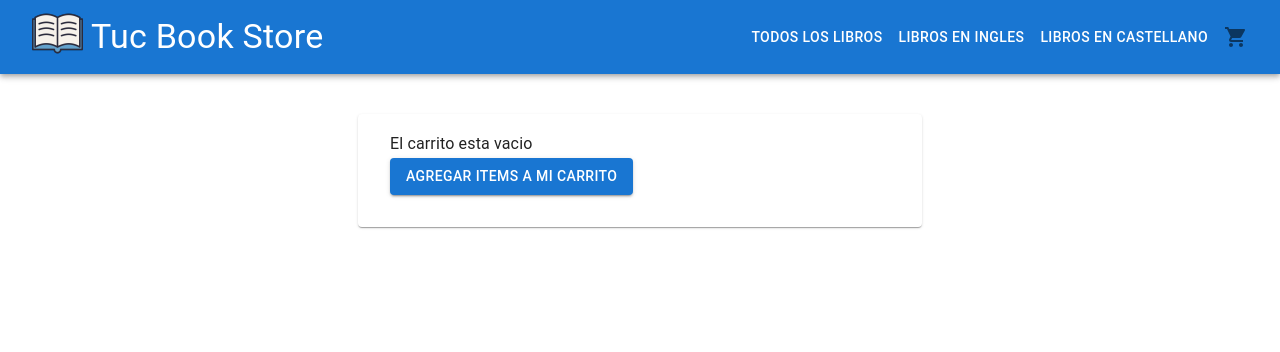
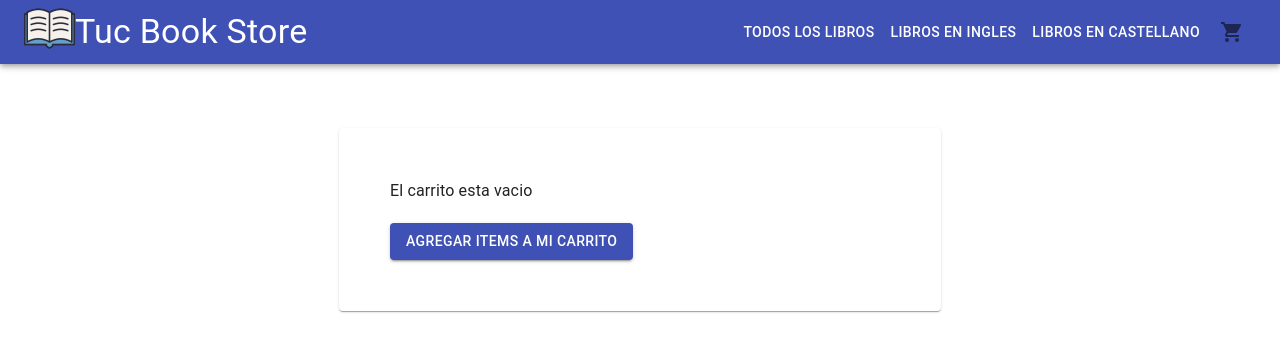
Before and after one commit to magrellet/tuc-store, a React (Create React App) app: page /cart in a window 1280 px wide. Shown: the top 352 px of the page. Built offline with nearby package versions, Linux system fonts and the light colour scheme.

Commit message:
Downgrade from MUI 5 to MUI 4 to avoid issues with extra dependencies

```diff
--- a/src/components/Cart/Cart.js
+++ b/src/components/Cart/Cart.js
@@ -1,16 +1,16 @@
 import React, { useContext, useState, useEffect } from "react";
 
-import Grid from "@mui/material/Grid";
-import Paper from "@mui/material/Paper";
-import Button from "@mui/material/Button";
-import Box from "@mui/material/Box";
-import Dialog from "@mui/material/Dialog";
-import DialogActions from "@mui/material/DialogActions";
-import DialogContent from "@mui/material/DialogContent";
-import DialogContentText from "@mui/material/DialogContentText";
-import DialogTitle from "@mui/material/DialogTitle";
-import Slide from "@mui/material/Slide";
-import TextField from "@mui/material/TextField";
+import Grid from "@material-ui/core/Grid";
+import Paper from "@material-ui/core/Paper";
+import Button from "@material-ui/core/Button";
+import Dialog from "@material-ui/core/Dialog";
+import DialogActions from "@material-ui/core/DialogActions";
+import DialogContent from "@material-ui/core/DialogContent";
+import DialogContentText from "@material-ui/core/DialogContentText";
+import DialogTitle from "@material-ui/core/DialogTitle";
+import Slide from "@material-ui/core/Slide";
+import TextField from "@material-ui/core/TextField";
+import { makeStyles } from "@material-ui/core/styles";
 
 import { CartContext } from "../../context/CartContext";
 
@@ -20,6 +20,31 @@ import { setDoc, doc, updateDoc, Timestamp } from "firebase/firestore/lite";
 import { v4 as uuid } from "uuid";
 import CartItemDetail from "./CartItemDetail";
 import EmptyCart from "./EmptyCart";
+
+const useStyles = makeStyles((theme) => ({
+  paper: {
+    padding: "4%",
+    margin: "5%",
+    marginLeft: "auto",
+    marginRight: "auto",
+    display: "flex",
+    flexGrow: 1,
+    maxWidth: "100%",
+    maxHeight: "100%",
+  },
+  textField: {
+    padding: "5px",
+    margin: "5px",
+  },
+  button: {
+    padding: "20px",
+    marginLeft: "5px",
+    marginRight: "5px",
+  },
+  grid: {
+    margin: "10px",
+  },
+}));
 
 const Transition = React.forwardRef(function Transition(props, ref) {
   return <Slide direction="up" ref={ref} {...props} />;
@@ -40,6 +65,7 @@ const Cart = () => {
   const [phone, setPhone] = useState("");
   const [buyer, setBuyer] = useState(buyerDefaultValues);
   const orderId = uuid();
+  const classes = useStyles();
 
   useEffect(() => {
     setBuyer({ name: name, phone: phone, email: email });
@@ -102,9 +128,11 @@ const Cart = () => {
         <EmptyCart />
       )}
       {cartItems.length !== 0 ? (
-        <Paper sx={{ p: 4, px: 40, m: 5, mr: "auto", ml: "auto", flexGrow: 1 }}>
-          <Grid key="id" container spacing={1}>
+        <Paper container className={classes.paper}>
+          <br />
+          <Grid key="id" container>
             <TextField
+              className={classes.textField}
               required
               id="name"
               label="Nombre"
@@ -112,10 +140,10 @@ const Cart = () => {
               defaultValue={name}
               onChange={(e) => setName(e.target.value)}
               error={name === ""}
-              helperText={name === "" ? 'Agregar Nombre' : ' '}
+              helperText={name === "" ? "Agregar Nombre" : " "}
             />
-            <Box sx={{ p: 1 }} />
             <TextField
+              className={classes.textField}
               required
               id="phone"
               label="Telefono"
@@ -127,30 +155,36 @@ const Cart = () => {
                 pattern: "[0-9]*",
               }}
               error={phone === ""}
-              helperText={phone === "" ? 'Agregar Numero Telefonico' : ' '}
+              helperText={phone === "" ? "Agregar Numero Telefonico" : " "}
             />
-            <Box sx={{ p: 1 }} />
             <TextField
+              className={classes.textField}
               required
               id="email"
               label="Email"
               defaultValue={email}
               onChange={(e) => setEmail(e.target.value)}
               error={email === ""}
-              helperText={email === "" ? 'Agregar email' : ' '}
+              helperText={email === "" ? "Agregar email" : " "}
             />
-            <Box sx={{ p: 1 }} />
             <TextField
+              className={classes.textField}
               required
               id="conf-mail"
               label="Confirmar Email"
               defaultValue={email}
               onChange={(e) => setConfEmail(e.target.value)}
-              error={confEmail === "" || email !== confEmail }
-              helperText={ (confEmail === "" || email !== confEmail) ? 'Confirmar email' : ' '}
+              error={confEmail === "" || email !== confEmail}
+              helperText={
+                confEmail === "" || email !== confEmail
+                  ? "Confirmar email"
+                  : " "
+              }
             />
-            <Box sx={{ p: 1 }} />
+            <br />
+            <br />
             <Button
+              className={classes.button}
               variant="contained"
               color="primary"
               onClick={() => {
@@ -159,9 +193,16 @@ const Cart = () => {
             >
               Limpiar carrito
             </Button>
-            <Box sx={{ p: 1 }} />
             <Button
-              disabled={!(name !== "" && email !== "" && phone !== "" && email === confEmail)}
+              className={classes.button}
+              disabled={
+                !(
+                  name !== "" &&
+                  email !== "" &&
+                  phone !== "" &&
+                  email === confEmail
+                )
+              }
               variant="contained"
               color="primary"
               onClick={() => {
@@ -170,6 +211,7 @@ const Cart = () => {
             >
               Comprar
             </Button>
+            <br />
             <Dialog
               open={open}
               TransitionComponent={Transition}
--- a/src/components/Cart/CartItemDetail.js
+++ b/src/components/Cart/CartItemDetail.js
@@ -1,46 +1,66 @@
 import React from "react";
 
-import Grid from "@mui/material/Grid";
-import Paper from "@mui/material/Paper";
-import Typography from "@mui/material/Typography";
-import ButtonBase from "@mui/material/ButtonBase";
-import Button from "@mui/material/Button";
+import { makeStyles } from "@material-ui/core/styles";
+import Grid from "@material-ui/core/Grid";
+import Paper from "@material-ui/core/Paper";
+import Typography from "@material-ui/core/Typography";
+import ButtonBase from "@material-ui/core/ButtonBase";
+import Button from "@material-ui/core/Button";
 
-import { styled } from "@mui/material/styles";
-
-const Img = styled("img")({
+const useStyles = makeStyles((theme) => ({
+  root: {
+    flexGrow: 1,
+    padding: "10px",
+    "& .MuiTextField-root": {
+      margin: theme.spacing(1),
+      width: "25ch",
+    },
+  },
+  paper: {
+    padding: theme.spacing(2),
+    margin: "auto",
+    maxWidth: 500,
+  },
+  image: {
+    width: 128,
+    height: 128,
+  },
+  img: {
     margin: "auto",
     display: "block",
     maxWidth: "100%",
     maxHeight: "100%",
-});
-
+  },
+  form: {
+    padding: "4px",
+  },
+}));
 const CartItemDetail = (props) => {
   const { cartItem, i, removeItem } = props;
+  const classes = useStyles();
 
   return (
-    <Paper id={i} sx={{ p: 4, m: 5, mr: "auto", ml: "auto", maxWidth: 500, flexGrow: 1 }}>
-      <Grid container spacing={2}>
+    <div className={classes.root}>
+      <Paper key={i} className={classes.paper}>
+        <Grid key={i} container spacing={2}>
           <Grid item>
-          <ButtonBase sx={{ width: 128, height: 128 }}>
-            <Img alt="complex" src={cartItem.item.img} />
+            <ButtonBase className={classes.image}>
+              <img
+                className={classes.img}
+                alt="complex"
+                src={cartItem.item.img}
+              />
             </ButtonBase>
           </Grid>
           <Grid item xs={12} sm container>
             <Grid item xs container direction="column" spacing={2}>
               <Grid item xs>
-              <Typography gutterBottom variant="subtitle1" component="div">
+                <Typography gutterBottom variant="subtitle1">
                   {cartItem.item.title}
-              </Typography>
-              <Typography variant="body2" gutterBottom>
-                Precio Unitario: {cartItem.item.price}
-              </Typography>
-              <Typography variant="body2" color="text.secondary">
-                Cantidad: {cartItem.quantity}
                 </Typography>
               </Grid>
               <Grid item>
-              <Typography sx={{ cursor: "pointer" }} variant="body2">
+                <Typography variant="body2" style={{ cursor: "pointer" }}>
                   <Button
                     onClick={() => {
                       removeItem(cartItem.item.id);
@@ -52,13 +72,17 @@ const CartItemDetail = (props) => {
               </Grid>
             </Grid>
             <Grid item>
-            <Typography variant="subtitle1" component="div">
+              <Typography variant="subtitle1">
+                Cantidad: {cartItem.quantity}
+              </Typography>
+              <Typography variant="subtitle1">
                 Precio total: {cartItem.item.price * cartItem.quantity}
               </Typography>
             </Grid>
           </Grid>
         </Grid>
       </Paper>
+    </div>
   );
 };
 
--- a/src/components/Cart/EmptyCart.js
+++ b/src/components/Cart/EmptyCart.js
@@ -1,23 +1,36 @@
 import React from "react";
 import { Link } from "react-router-dom";
 
-import Grid from "@mui/material/Grid";
-import Paper from "@mui/material/Paper";
-import Typography from "@mui/material/Typography";
-import Button from "@mui/material/Button";
+import Grid from "@material-ui/core/Grid";
+import Paper from "@material-ui/core/Paper";
+import Typography from "@material-ui/core/Typography";
+import Button from "@material-ui/core/Button";
+
+import { makeStyles } from "@material-ui/core/styles";
+
+const useStyles = makeStyles((theme) => ({
+  paper: {
+    padding: "4%",
+    margin: "5%",
+    marginLeft: "auto",
+    marginRight: "auto",
+    display: "flex",
+    flexGrow: 1,
+    maxWidth: "500px",
+  },
+}));
 
 const EmptyCart = () => {
+  const classes = useStyles();
   return (
-    <Paper id="id" sx={{ p: 4, m: 5, mr: "auto", ml: "auto",  maxWidth: 500, flexGrow: 1 }}>
-      <Grid container spacing={2}></Grid>
+    <Paper id="id" className={classes.paper}>
       <Grid item>
-        <Typography variant="subtitle1">
-          El carrito esta vacio
-          <br />
-          <Button component={Link} to="/" variant="contained" color="primary">
-            Agregar items a mi carrito
-          </Button>
-        </Typography>
+        <Typography variant="body1">El carrito esta vacio</Typography>
+
+        <br />
+        <Button component={Link} to="/" variant="contained" color="primary">
+          Agregar items a mi carrito
+        </Button>
       </Grid>
     </Paper>
   );
--- a/src/components/container/items/Item.js
+++ b/src/components/container/items/Item.js
@@ -1,21 +1,40 @@
 import { Link } from "react-router-dom";
-import Card from '@mui/material/Card';
-import CardHeader from '@mui/material/CardHeader';
-import CardMedia from '@mui/material/CardMedia';
-import CardContent from '@mui/material/CardContent';
-import CardActions from '@mui/material/CardActions';
-import IconButton from '@mui/material/IconButton';
-import Typography from '@mui/material/Typography';
-import Button from '@mui/material/Button';
+import { makeStyles } from "@material-ui/core/styles";
+import Card from "@material-ui/core/Card";
+import CardActions from "@material-ui/core/CardActions";
+import CardContent from "@material-ui/core/CardContent";
+import CardMedia from "@material-ui/core/CardMedia";
+import Button from "@material-ui/core/Button";
+import IconButton from "@material-ui/core/IconButton";
+import Typography from "@material-ui/core/Typography";
+
+import { CardHeader } from "@material-ui/core";
+
+const useStyles = makeStyles((theme) => ({
+  root: {
+    maxWidth: 345,
+  },
+  media: {
+    height: 500,
+    paddingTop: "6%",
+  },
+}));
 
 const Item = (props) => {
   const { item } = props;
+  const classes = useStyles();
+
   const itemDetailUrl = `/item/${item.id}`;
 
   return (
-    <Card sx={{ maxWidth: 345 }} >
+    <Card className={classes.root}>
       <CardHeader title={item.title} />
-      <CardMedia component="img" title="image" src={item.img} />
+      <CardMedia
+        className={classes.media}
+        component="img"
+        title="image"
+        image={item.img}
+      />
       <CardContent>
         <Typography variant="body2" color="textSecondary">
           {item.body}
@@ -23,12 +42,9 @@ const Item = (props) => {
       </CardContent>
       <CardActions>
         <Link to={itemDetailUrl}>
-          <Button size="small">
-            Ver Detalle
-          </Button>
+          <Button size="small">Ver Detalle</Button>
         </Link>
-        <IconButton aria-label="share">
-        </IconButton>
+        <IconButton aria-label="share"></IconButton>
       </CardActions>
     </Card>
   );
--- a/src/components/container/items/ItemCount.js
+++ b/src/components/container/items/ItemCount.js
@@ -1,14 +1,24 @@
 import React, { useState, useEffect } from "react";
-import TextField from "@mui/material/TextField";
-import ButtonGroup from "@mui/material/ButtonGroup";
-import Button from "@mui/material/Button";
-import AddIcon from "@mui/icons-material/Add";
-import RemoveIcon from "@mui/icons-material/Remove";
+import TextField from "@material-ui/core/TextField";
+import ButtonGroup from "@material-ui/core/ButtonGroup";
+import Button from "@material-ui/core/Button";
+import AddIcon from "@material-ui/icons/Add";
+import RemoveIcon from "@material-ui/icons/Remove";
+import { makeStyles } from "@material-ui/core/styles";
+
+const useStyles = makeStyles((theme) => ({
+  button: {
+    padding: "17px",
+    marginLeft: "4px",
+    marginRight: "4px",
+  },
+}));
 
 const ItemCount = (props) => {
   const { initialQuantity, maxStock, onAdd } = props;
   const [itemCount, setItemCount] = useState(initialQuantity);
   const itemStock = maxStock;
+  const classes = useStyles();
 
   const increateItems = (e) => {
     e.preventDefault();
@@ -30,6 +40,7 @@ const ItemCount = (props) => {
     <div>
       <ButtonGroup color="primary">
         <Button
+          className={classes.button}
           sx={{ p: 2, mx: 1 }}
           color="primary"
           onClick={(e) => {
@@ -55,6 +66,7 @@ const ItemCount = (props) => {
       />
       <ButtonGroup color="primary">
         <Button
+          className={classes.button}
           sx={{ p: 2, mx: 1 }}
           color="primary"
           onClick={(e) => {
--- a/src/components/container/items/ItemDetail.js
+++ b/src/components/container/items/ItemDetail.js
@@ -1,18 +1,34 @@
 import { useState, useContext } from "react";
 import { Link } from "react-router-dom";
-import Card from "@mui/material/Card";
-import CardMedia from "@mui/material/CardMedia";
-import CardActions from "@mui/material/CardActions";
-import Typography from "@mui/material/Typography";
-import Button from "@mui/material/Button";
+import Card from "@material-ui/core/Card";
+import Typography from "@material-ui/core/Typography";
+import CardMedia from "@material-ui/core/CardMedia";
+import CardActions from "@material-ui/core/CardActions";
+import Button from "@material-ui/core/Button";
+import { makeStyles } from "@material-ui/core/styles";
 
 import ItemCount from "./ItemCount";
 import { CartContext } from "../../../context/CartContext";
+
+const useStyles = makeStyles((theme) => ({
+  card: {
+    padding: "4%",
+    margin: "1%",
+    marginLeft: "30%",
+    marginRight: "30%",
+    display: "flex",
+    paddingRight: "70px",
+    paddingLeft: "70px",
+    maxWidth: "400px",
+    flexGrow: 1,
+  },
+}));
 
 const ItemDetail = ({ item }) => {
   const initialQuantity = 0;
   const [itemQuantity, setItemQuantity] = useState(initialQuantity);
   const { addItem } = useContext(CartContext);
+  const classes = useStyles();
 
   const onAdd = (quantityToAdd) => {
     setItemQuantity(quantityToAdd);
@@ -20,7 +36,7 @@ const ItemDetail = ({ item }) => {
   };
 
   return (
-    <Card sx={{ p: 4, m: 5, mr: "auto", ml: "auto", maxWidth: 400 }}>
+    <Card className={classes.card}>
       {item && (
         <Typography component="div">
           <CardMedia
@@ -30,15 +46,18 @@ const ItemDetail = ({ item }) => {
             src={item.img}
             title="img"
           />
-          <Typography className="Typography" variant="h4" color="textPrimary">
+          <Typography variant="h4" color="textPrimary">
             {item.title}
           </Typography>
-          <Typography className="Typography" variant="h5" color="textSecondary">
+          <br />
+          <Typography variant="h5" color="textSecondary">
             {item.body}
           </Typography>
-          <Typography className="Typography" variant="h6" color="textSecondary">
+          <br />
+          <Typography variant="subtitle1" color="textSecondary">
             Precio: {item.price}
           </Typography>
+          <br />
           <ItemCount
             initialQuantity={initialQuantity}
             maxStock={item.stock}
--- a/src/components/container/items/ItemList.js
+++ b/src/components/container/items/ItemList.js
@@ -1,16 +1,27 @@
 import React, { useState, useEffect } from "react";
-import Paper from "@mui/material/Paper";
-import Grid from "@mui/material/Grid";
-import CircularProgress from "@mui/material/CircularProgress";
+import Container from "@material-ui/core/Container";
+import Grid from "@material-ui/core/Grid";
+import CircularProgress from "@material-ui/core/CircularProgress";
+import { makeStyles } from "@material-ui/core/styles";
 
 import { db } from "../../firebase";
 import { collection, getDocs } from "firebase/firestore/lite";
 
 import Item from "./Item";
 
+const useStyles = makeStyles((theme) => ({
+  root: {
+    height: 500,
+    padding: "2%",
+    margin: "auto",
+    display: "flex",
+  },
+}));
+
 const ItemList = ({ data }) => {
   let categoryId = data.params.id ? parseInt(data.params.id) : 0;
   const [items, setItems] = useState([]);
+  const classes = useStyles();
 
   useEffect(() => {
     const getProducts = async (db) => {
@@ -32,7 +43,7 @@ const ItemList = ({ data }) => {
   }, [categoryId]);
 
   return (
-    <Paper sx={{ p: 4, margin: "auto", flexGrow: 1 }}>
+    <Container className={classes.root} fixed>
       <Grid container spacing={3}>
         {items.length !== 0 ? (
           items.map((item, i) => {
@@ -46,7 +57,7 @@ const ItemList = ({ data }) => {
           <CircularProgress />
         )}
       </Grid>
-    </Paper>
+    </Container>
   );
 };
 
--- a/src/components/navBar/CartWidget.js
+++ b/src/components/navBar/CartWidget.js
@@ -1,16 +1,11 @@
 import React, { useContext } from "react";
-import Badge from "@mui/material/Badge";
-import IconButton from "@mui/material/IconButton";
-import ShoppingCartIcon from "@mui/icons-material/ShoppingCart";
+import { withStyles } from "@material-ui/core/styles";
+import Badge from "@material-ui/core/Badge";
+import IconButton from "@material-ui/core/IconButton";
+import ShoppingCart from "@material-ui/icons/ShoppingCart";
 import { CartContext } from "../../context/CartContext";
 
-import { withStyles } from "@mui/styles";
-import { createTheme, ThemeProvider } from "@mui/material/styles";
-
-const theme = createTheme();
-
 const CartWidget = () => {
-
   const { totalQuantity } = useContext(CartContext);
   const StyledBadge = withStyles((theme) => ({
     badge: {
@@ -22,13 +17,11 @@ const CartWidget = () => {
   }))(Badge);
 
   return (
-    <ThemeProvider theme={theme}>
-      <IconButton aria-label="cart">
-        <StyledBadge badgeContent={totalQuantity} color="secondary">
-          <ShoppingCartIcon />
-        </StyledBadge>
-      </IconButton>
-    </ThemeProvider>
+    <IconButton aria-label="cart">
+      <StyledBadge badgeContent={totalQuantity} color="secondary">
+        <ShoppingCart />
+      </StyledBadge>
+    </IconButton>
   );
 };
 
```
Also changed, not shown: package.json (+4 -4 lines), src/components/container/ItemDetailContainer.js (+5 -5 lines), src/components/navBar/NavBar.js (+6 -6 lines), src/context/CartContext.js (+12 -6 lines), 2 other files (tests, documents, lock files or other folders). Lines whose indentation alone changed are shown as unchanged.
